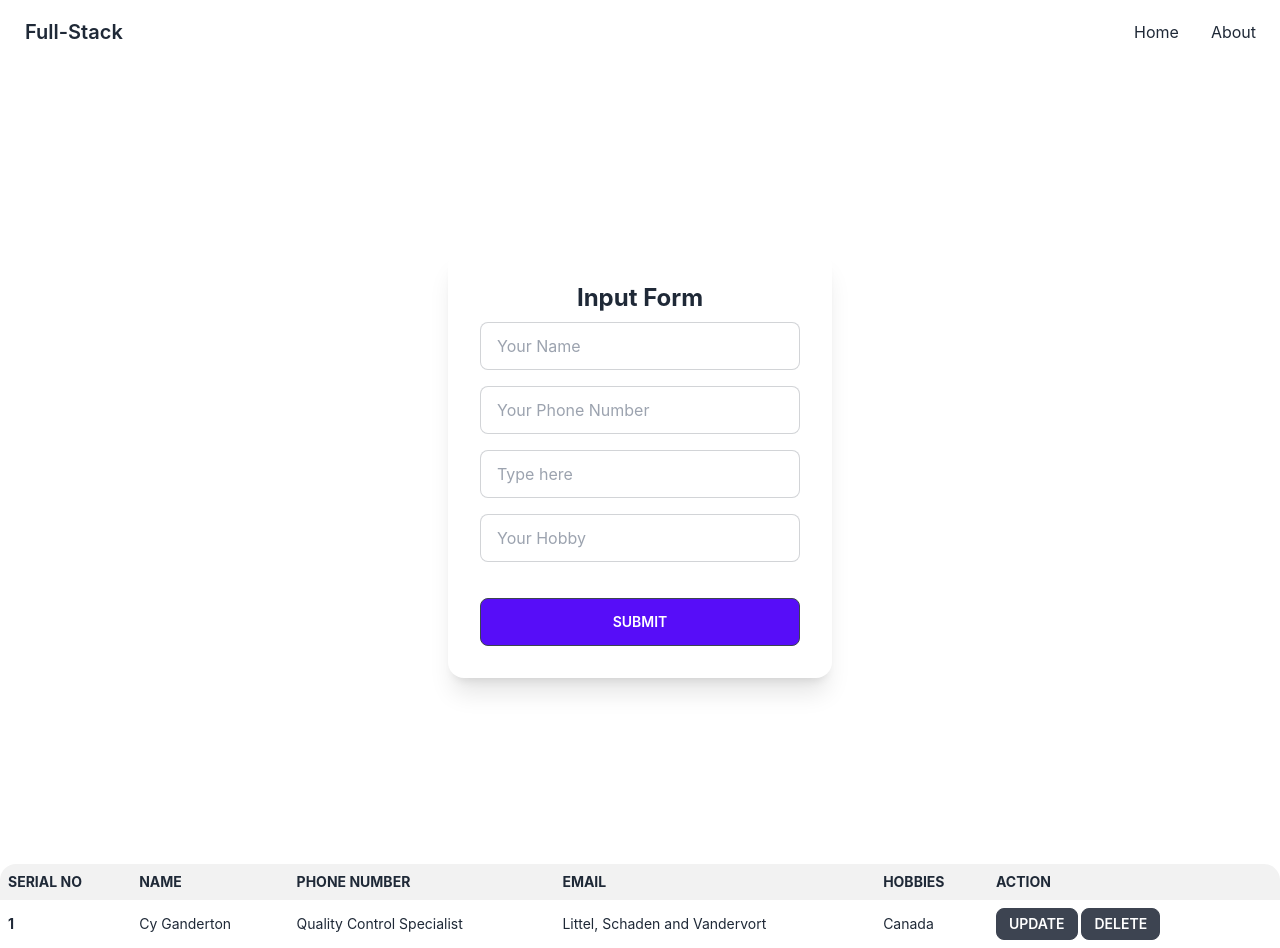
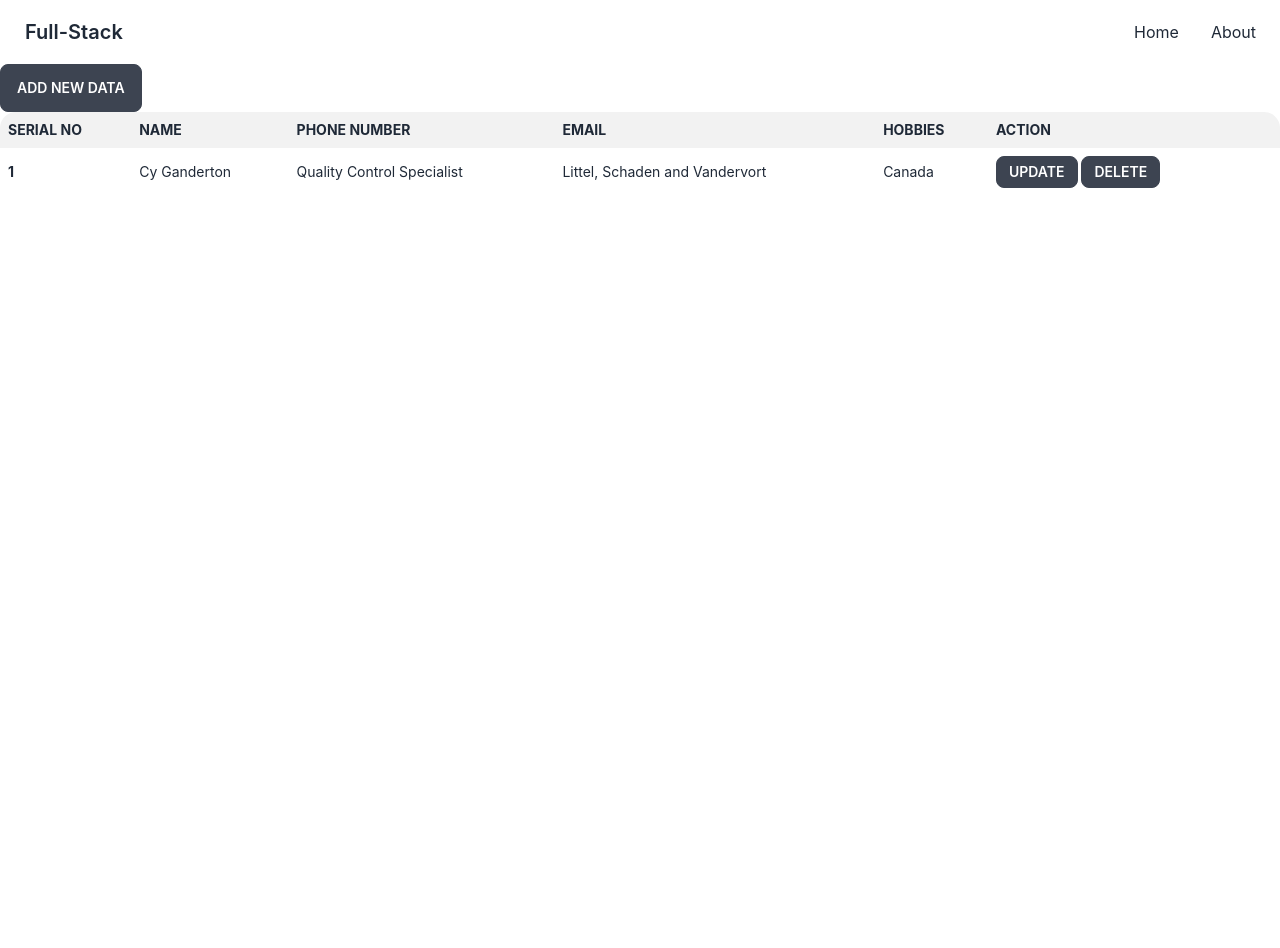
Before and after one commit to md-najmul-haque/redpositive-client, a React (Create React App) app: page / in a window 1280 px wide. After the commit the page ends 800 px from the top, so only its background shows below. Built offline with nearby package versions, Linux system fonts and the light colour scheme.

Commit message:
add new data modal added

```diff
--- a/src/App.js
+++ b/src/App.js
@@ -3,11 +3,13 @@ import './App.css';
 import Navbar from './Components/Navbar/Navbar';
 import Form from './Components/Form/Form';
 import Table from './Components/Table/Table';
+import InputForm from './Components/InputForm/InputForm';
 
 function App() {
   return (
     <div className="container mx-auto">
       <Navbar />
+      <InputForm />
       <Form />
       <Table />
     </div>
--- a/src/Components/Form/Form.js
+++ b/src/Components/Form/Form.js
@@ -6,85 +6,97 @@ const Form = () => {
     const onSubmit = data => { console.log(data) };
 
     return (
-        <div className='flex justify-center items-center h-screen'>
-            <div className="card w-96 bg-base-100 shadow-xl">
-                <div className="card-body">
-                    <h2 className="text-center text-2xl font-bold">Input Form</h2>
-
-                    <form onSubmit={handleSubmit(onSubmit)}>
-                        <div className="form-control w-full max-w-xs">
-                            <input
-                                type="text"
-                                placeholder="Your Name"
-                                className="input input-bordered w-full max-w-xs"
-                                {...register("name", {
-                                    required: {
-                                        value: true,
-                                        message: 'Name is required'
-                                    }
-                                })} />
-                            <label className="label">
-                                {errors?.name?.type === 'required' && <span className="label-text-alt text-red-500">{errors.name.message}</span>}
-                            </label>
-                        </div>
-
-                        <div className="form-control w-full max-w-xs">
-                            <input
-                                type="text"
-                                placeholder="Your Phone Number"
-                                className="input input-bordered w-full max-w-xs"
-                                {...register("phone", {
-                                    required: {
-                                        value: true,
-                                        message: 'Phone number is required'
-                                    }
-                                })} />
-                            <label className="label">
-                                {errors?.phone?.type === 'required' && <span className="label-text-alt text-red-500">{errors.phone.message}</span>}
-                            </label>
-                        </div>
-
-                        <div className="form-control w-full max-w-xs">
-                            <input type="text" placeholder="Type here" className="input input-bordered w-full max-w-xs" {...register("email", {
-                                required: {
-                                    value: true,
-                                    message: 'Email is required'
-                                },
-                                pattern: {
-                                    value: /^(([^<>()\[\]\\.,;:\s@"]+(\.[^<>()\[\]\\.,;:\s@"]+)*)|(".+"))@((\[[0-9]{1,3}\.[0-9]{1,3}\.[0-9]{1,3}\.[0-9]{1,3}])|(([a-zA-Z\-0-9]+\.)+[a-zA-Z]{2,}))$/,
-                                    message: 'Please provide valid email address'
-                                }
-                            })} />
-
-                            <label className="label">
-                                {errors?.email?.type === 'required' && <span className="label-text-alt text-red-500">{errors.email.message}</span>}
-                                {errors?.email?.type === 'pattern' && <span className="label-text-alt text-red-500">{errors.email.message}</span>}
-                            </label>
-                        </div>
-
-                        <div className="form-control w-full max-w-xs">
-                            <input
-                                type="text"
-                                placeholder="Your Hobby"
-                                className="input input-bordered w-full max-w-xs"
-                                {...register("hobby", {
-                                    required: {
-                                        value: true,
-                                        message: 'Hobby is required'
-                                    }
-                                })} />
-                            <label className="label">
-                                {errors?.hobby?.type === 'required' && <span className="label-text-alt text-red-500">{errors.hobby.message}</span>}
-                            </label>
-                        </div>
-
-                        <input type="submit" className="btn w-full bg-primary text-white mt-5" value='Submit' />
-
-                    </form>
-
+        <div>
+            <input type="checkbox" id="my-modal-6" className="modal-toggle" />
+            <div className="modal modal-bottom sm:modal-middle">
+                <div className="modal-box">
+                    <h3 className="font-bold text-lg">Congratulations random Internet user!</h3>
+                    <p className="py-4">You've been selected for a chance to get one year of subscription to use Wikipedia for free!</p>
+                    <div className="modal-action">
+                        <label htmlFor="my-modal-6" className="btn">Yay!</label>
+                    </div>
                 </div>
             </div>
         </div>
+        // <div className='flex justify-center items-center h-screen'>
+        //     <div className="card w-96 bg-base-100 shadow-xl">
+        //         <div className="card-body">
+        //             <h2 className="text-center text-2xl font-bold">Input Form</h2>
+
+        //             <form onSubmit={handleSubmit(onSubmit)}>
+        //                 <div className="form-control w-full max-w-xs">
+        //                     <input
+        //                         type="text"
+        //                         placeholder="Your Name"
+        //                         className="input input-bordered w-full max-w-xs"
+        //                         {...register("name", {
+        //                             required: {
+        //                                 value: true,
+        //                                 message: 'Name is required'
+        //                             }
+        //                         })} />
+        //                     <label className="label">
+        //                         {errors?.name?.type === 'required' && <span className="label-text-alt text-red-500">{errors.name.message}</span>}
+        //                     </label>
+        //                 </div>
+
+        //                 <div className="form-control w-full max-w-xs">
+        //                     <input
+        //                         type="text"
+        //                         placeholder="Your Phone Number"
+        //                         className="input input-bordered w-full max-w-xs"
+        //                         {...register("phone", {
+        //                             required: {
+        //                                 value: true,
+        //                                 message: 'Phone number is required'
+        //                             }
+        //                         })} />
+        //                     <label className="label">
+        //                         {errors?.phone?.type === 'required' && <span className="label-text-alt text-red-500">{errors.phone.message}</span>}
+        //                     </label>
+        //                 </div>
+
+        //                 <div className="form-control w-full max-w-xs">
+        //                     <input type="text" placeholder="Type here" className="input input-bordered w-full max-w-xs" {...register("email", {
+        //                         required: {
+        //                             value: true,
+        //                             message: 'Email is required'
+        //                         },
+        //                         pattern: {
+        //                             value: /^(([^<>()\[\]\\.,;:\s@"]+(\.[^<>()\[\]\\.,;:\s@"]+)*)|(".+"))@((\[[0-9]{1,3}\.[0-9]{1,3}\.[0-9]{1,3}\.[0-9]{1,3}])|(([a-zA-Z\-0-9]+\.)+[a-zA-Z]{2,}))$/,
+        //                             message: 'Please provide valid email address'
+        //                         }
+        //                     })} />
+
+        //                     <label className="label">
+        //                         {errors?.email?.type === 'required' && <span className="label-text-alt text-red-500">{errors.email.message}</span>}
+        //                         {errors?.email?.type === 'pattern' && <span className="label-text-alt text-red-500">{errors.email.message}</span>}
+        //                     </label>
+        //                 </div>
+
+        //                 <div className="form-control w-full max-w-xs">
+        //                     <input
+        //                         type="text"
+        //                         placeholder="Your Hobby"
+        //                         className="input input-bordered w-full max-w-xs"
+        //                         {...register("hobby", {
+        //                             required: {
+        //                                 value: true,
+        //                                 message: 'Hobby is required'
+        //                             }
+        //                         })} />
+        //                     <label className="label">
+        //                         {errors?.hobby?.type === 'required' && <span className="label-text-alt text-red-500">{errors.hobby.message}</span>}
+        //                     </label>
+        //                 </div>
+
+        //                 <input type="submit" className="btn w-full bg-primary text-white mt-5" value='Submit' />
+
+        //             </form>
+
+        //         </div>
+        //     </div>
+        // </div>
     );
 };
 
--- /dev/null
+++ b/src/Components/InputForm/InputForm.js
@@ -0,0 +1,11 @@
+import React from 'react';
+
+const InputForm = () => {
+    return (
+        <div>
+            <label htmlFor="my-modal-6" className="btn modal-button">Add New Data</label>
+        </div>
+    );
+};
+
+export default InputForm;
```
